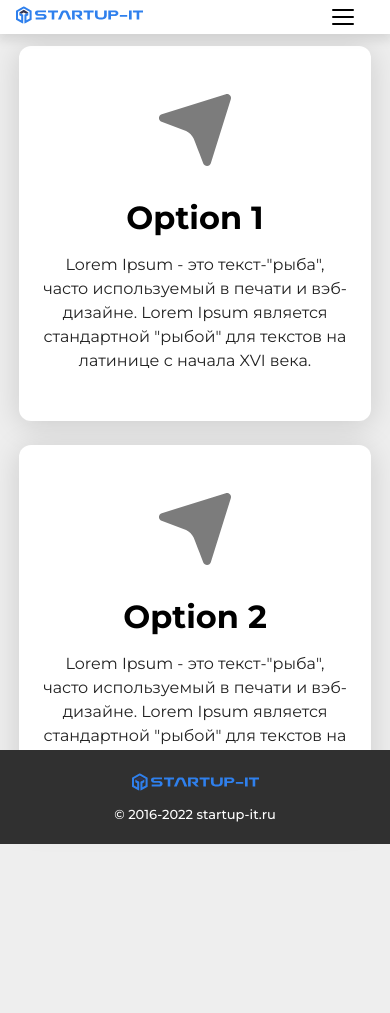
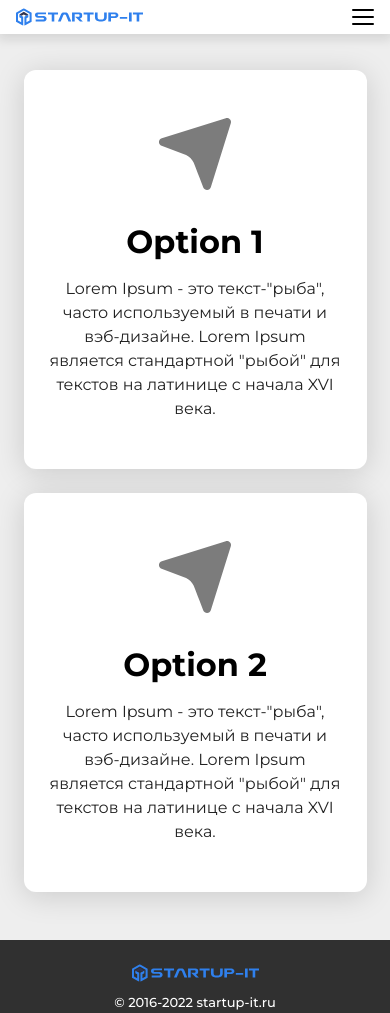
Before and after one commit to GitRoko/html_test_task, a plain HTML site: page index.html in a window 390 px wide. Before the commit the page ends 926 px from the top, so only its background shows below. Drawn offline with Linux system fonts and the light colour scheme.

Commit message:
add container.css, fix bug

```diff
--- a/css/components/card.css
+++ b/css/components/card.css
@@ -3,8 +3,8 @@
   flex-direction: column;
   align-items: center;
   max-width: 352px;
-  min-width: 343px;
-  height: 375px;
+
+  max-height: 375px;
   margin: 16px;
   padding: 48px 24px;
   border-radius: 12px;
@@ -41,13 +41,18 @@
 .card__text {
   color: #222;
   text-align: center;
-  font-size: 16px;
-  font-family: Montserrat;
   line-height: 24px;
 }
 
-@media (max-width: 425px) and (min-width: 375px) {
+@media (max-width: 425px) and (min-width: 320px) {
   .card {
+    max-width: 343px;
+    max-height: 423px;
     margin: 12px;
   }
+
+  .card__img {
+    width: 72px;
+    height: 72px;
+  }
 }
--- /dev/null
+++ b/css/components/container.css
@@ -0,0 +1,28 @@
+.container {
+  width: 100%;
+  height: 100%;
+  margin: 0 auto;
+  max-width: 1400px;
+  display: flex;
+  justify-content: space-between;
+  align-items: center;
+  padding: 0 120px;
+}
+
+@media (min-width: 768px) and (max-width: 1024px) {
+  .container {
+    padding: 0 16px;
+  }
+}
+
+@media (max-width: 767px) and (min-width: 320px) {
+  .container {
+    padding: 0 16px;
+  }
+
+  .footer .container {
+    flex-direction: column;
+    justify-content: center;
+    padding: 0;
+  }
+}
--- a/css/components/footer.css
+++ b/css/components/footer.css
@@ -1,30 +1,15 @@
 .footer {
-  display: flex;
-  justify-content: space-between;
-  align-items: center;
-  padding: 0 120px;
-  position: sticky;
-  bottom: 0;
+  height: 80px;
+  width: 100%;
+  margin-top: 36px;
+  color: #fff;
   background-color: #303030;
-  color: #fff;
   font-size: 13px;
   font-weight: 500;
-  height: 80px;
-  width: 100%;
-  max-width: 1400px;
-  z-index: 10;
 }
 
-@media (min-width: 768px) and (max-width: 1024px) {
+@media (max-width: 767px) and (min-width: 320px) {
   .footer {
-    padding: 0 16px;
-  }
-}
-
-@media (max-width: 767px) and (min-width: 375px) {
-  .footer {
-    flex-direction: column;
-    justify-content: center;
     height: 94px;
     padding: 24px 0;
   }
@@ -32,12 +17,4 @@
   .footer__logo {
     margin-bottom: 12px;
   }
-
-  .footer .footer__text {
-    color: #FFF;
-    text-align: right;
-    font-size: 13px;
-    font-family: Montserrat;
-    font-weight: 500;
-  }
 }
--- a/css/components/header.css
+++ b/css/components/header.css
@@ -1,17 +1,14 @@
 .header {
-  display: flex;
-  justify-content: space-between;
-  align-items: center;
-  max-width: 1400px;
+  width: 100%;
   position: sticky;
   top: 0;
-  padding: 0 120px;
+  margin-bottom: 24px;
   height: 60px;
   background: #FFF;
   box-shadow: 0px 4px 10px 2px rgba(0, 0, 0, 0.10);
 }
 
-.header ul {
+.header .nav {
   list-style: none;
   display: flex;
   align-items: center;
@@ -20,7 +17,7 @@
   transition: all 0.3s ease;
 }
 
-.header ul li {
+.header .nav li {
   padding: 20px;
 }
 
@@ -33,7 +30,6 @@
   flex-direction: column;
   justify-content: space-between;
   position: relative;
-  margin: 20px;
 }
 
 .header .menu span {
@@ -65,24 +61,16 @@
   transform: scale(0);
 }
 
-@media (min-width: 768px) and (max-width: 1024px) {
+@media (max-width: 767px) and (min-width: 320px) {
   .header {
-    padding: 0 16px;
-  }
-}
-
-@media (max-width: 767px) and (min-width: 375px) {
-  .header {
-    padding: 0 16px;
     height: 34px;
-    z-index: 15;
   }
 
   .header .menu {
     display: flex;
   }
 
-  .header ul {
+  .header .nav {
     flex-direction: column;
     position: absolute;
     width: 100%;
@@ -92,7 +80,7 @@
     transition: all 0.3s ease;
   }
 
-  .header ul.active {
+  .header .nav.active {
     padding-top: 32px;
     height: 100vh;
     background: rgba(255, 255, 255, 0.90);
@@ -100,8 +88,7 @@
     transition: all 0.3s ease;
   }
 
-
-  .header ul li {
+  .header .nav li {
     padding: 12px;
     width: 100%;
     text-align: center;
--- a/css/components/link.css
+++ b/css/components/link.css
@@ -1,7 +1,5 @@
 .link {
   color: #000;
-  font-size: 16px;
-  font-family: Montserrat;
   font-weight: 500;
   transition: color 0.3s ease;
   text-decoration: none;
@@ -9,13 +7,9 @@
 
 .link:hover {
   color: #4374E5;
-  font-size: 16px;
-  font-family: Montserrat;
-  font-weight: 500;
 }
 
-
-@media (max-width: 767px) and (min-width: 375px) {
+@media (max-width: 767px) and (min-width: 320px) {
   .link {
     text-align: center;
     font-weight: 700;
--- a/css/components/logo.css
+++ b/css/components/logo.css
@@ -1,9 +1,13 @@
+.logo {
+  font-size: 0;
+}
+
 .logo__img {
   width: 230px;
   height: 32px;
 }
 
-@media (max-width: 767px) and (min-width: 375px) {
+@media (max-width: 767px) and (min-width: 320px) {
   .logo__img {
     width: 127px;
     height: 18px;
--- a/css/components/main.css
+++ b/css/components/main.css
@@ -1,11 +1,12 @@
 .main {
   display: flex;
+  flex-grow: 1;
   flex-direction: row;
   flex-wrap: wrap;
   justify-content: center;
+  align-items: center;
   width: 100%;
-  min-width: 375px;
   max-width: 1400px;
+  margin: 0 auto;
   height: 100%;
-  z-index: 5;
 }
--- a/css/index.css
+++ b/css/index.css
@@ -1,8 +1,8 @@
 @import url('https://fonts.googleapis.com/css2?family=Montserrat:wght@400;500;700&display=swap');
+@import "./components/container.css";
 @import "./components/header.css";
 @import "./components/main.css";
 @import "./components/footer.css";
-@import "./components/nav.css";
 @import "./components/logo.css";
 @import "./components/link.css";
 @import "./components/card.css";
@@ -14,14 +14,12 @@
 }
 
 body {
-  display: grid;
-  margin: 0 auto;
-  align-content: space-between;
+  display: flex;
+  flex-direction: column;
+  min-height: 100vh;
+  min-width: 320px;
   font-family: 'Montserrat', sans-serif;
+  font-size: 16px;
+  color: #222;
   background-color: #EEEEEE;
-  color: #222;
-  font-size: 16px;
-  min-height: 100vh;
-  max-width: 1400px;
-  min-width: 375px;
 }
--- a/index.html
+++ b/index.html
@@ -3,13 +3,14 @@
   <head>
     <meta charset="UTF-8" />
     <meta name="viewport" content="width=device-width, initial-scale=1.0" />
-    <title>Document</title>
+    <title>STARTUP_IT</title>
     <link rel="stylesheet" href="css/index.css" />
   </head>
   <body>
     <header class="header">
+      <div class="container">
         <a class="logo" href="/"
-        ><img class="logo__img" src="img/logo 1.svg" alt="" srcset=""
+          ><img class="logo__img" src="img/logo.svg" alt="logo"
         /></a>
         <ul id="nav" class="header__nav nav">
           <li><a class="nav__link link" href="">О компании</a></li>
@@ -20,6 +21,7 @@
           <span></span>
           <span></span>
           <span></span>
+        </div>
       </div>
     </header>
     <main class="main">
@@ -109,10 +111,12 @@
       </div>
     </main>
     <footer class="footer">
+      <div class="container">
         <a class="footer__logo logo" href="/"
-        ><img class="logo__img" src="img/logo 1.svg" alt="" srcset=""
+          ><img class="logo__img" src="img/logo.svg" alt="" srcset=""
         /></a>
         <p class="footer__text">© 2016-2022 startup-it.ru</p>
+      </div>
     </footer>
   </body>
   <script>
```
Also changed, not shown: css/components/nav.css (deleted), img/logo.svg (renamed from img/logo 1.svg), 2 other files. Lines whose indentation alone changed are shown as unchanged.
